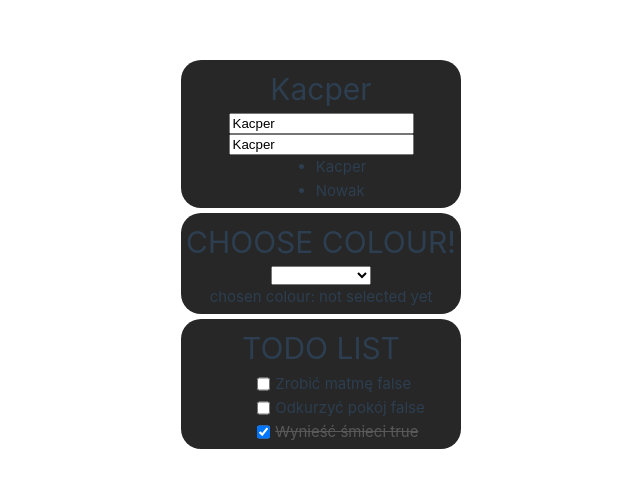
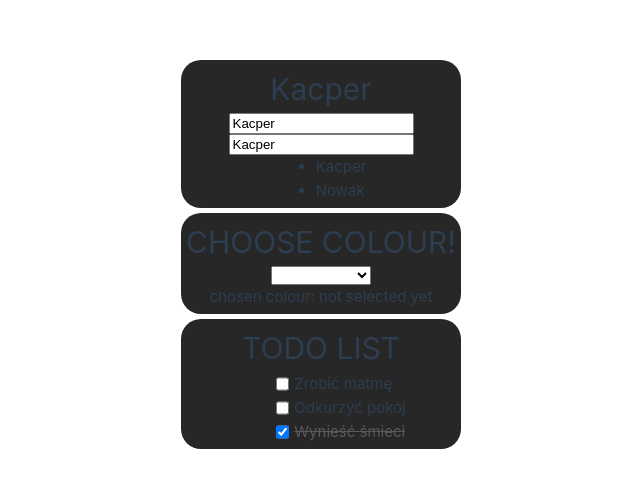
Before and after one commit to Dzarooo/vue_project, a Vue app: page / in a window 1280 px wide. Shown: the part 146-634 px from the top of the page, without its empty margins (179-819 px from the left). Built offline with nearby package versions, Linux system fonts and the light colour scheme.

Commit message:
cleaning code a little

```diff
--- a/src/App.vue
+++ b/src/App.vue
@@ -1,8 +1,8 @@
 <script setup>
 import { ref, reactive } from 'vue';
 
-const name = ref('Kacperek');
-name.value = 'Kacper';
+const oldName = ref('Kacperek');
+oldName.value = 'Kacper';
 
 const user = reactive({
 	name: "Kacper",
@@ -14,7 +14,7 @@ const colours = ["red", "green", "blue"];
 const selectedColour = ref("not selected yet");
 
 const updateName = (event) => {
-	name.value = event.target.value;
+	oldName.value = event.target.value;
 }
 
 const todo = ref([
@@ -32,15 +32,16 @@ const todo = ref([
 	}
 ]);
 
+
 </script>
 
 <template>
 	<div>
 
 		<div style="display: flex; flex-direction: column; align-items: center; background-color:rgb(39, 39, 39); border-radius:20px; padding:5px; margin-bottom:5px">
-			<h1>{{ name }}</h1>
-			<input type="text" v-bind:value="name" v-on:input="updateName">
-			<input type="text" v-model="name">
+			<h1>{{ oldName }}</h1>
+			<input type="text" v-bind:value="oldName" v-on:input="updateName">
+			<input type="text" v-model="oldName">
 
 			<ul>
 				<li>{{ user.name }}</li>
@@ -66,13 +67,13 @@ const todo = ref([
 						<li v-key="index" v-if="task.finished == false" style="display:flex">
 							<input type="checkbox" :id="'task' + index" v-model="todo[index].finished" style="margin-right:5px">
 							<label :for="'task' + index">
-								{{ task.text }} {{ task.finished }}
+								{{ task.text }}
 							</label>
 						</li>
 						<li v-key="index" v-else style="display:flex">
 							<input type="checkbox" :id="'task' + index" v-model="todo[index].finished" style="margin-right:5px">
 							<label :for="'task' + index" style="color:rgb(89, 89, 89); text-decoration-line: line-through">
-								{{ task.text }} {{ task.finished }}
+								{{ task.text }}
 							</label>
 						</li>
 					</template>
@@ -81,5 +82,7 @@ const todo = ref([
 			<p v-else>There are no tasks to do</p>
 		</div>
 
+
+
 	</div>
 </template>
```
